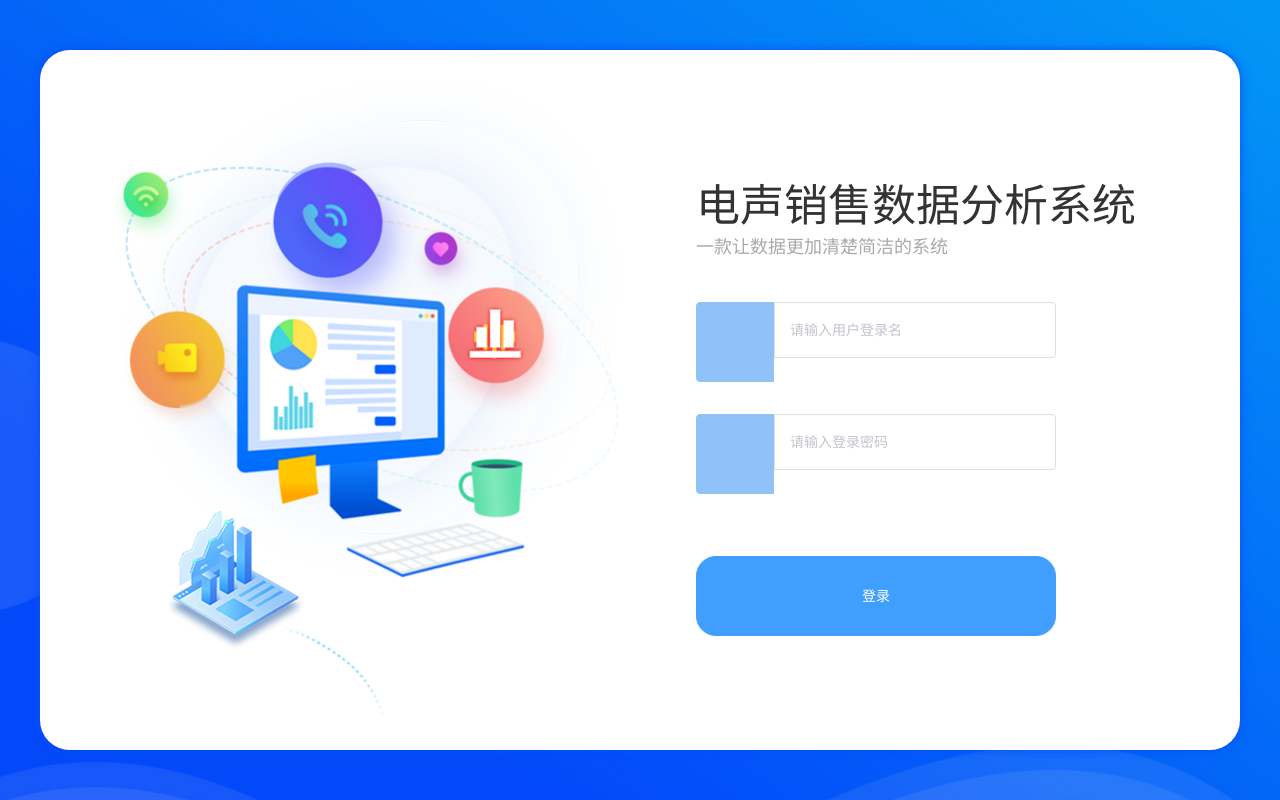
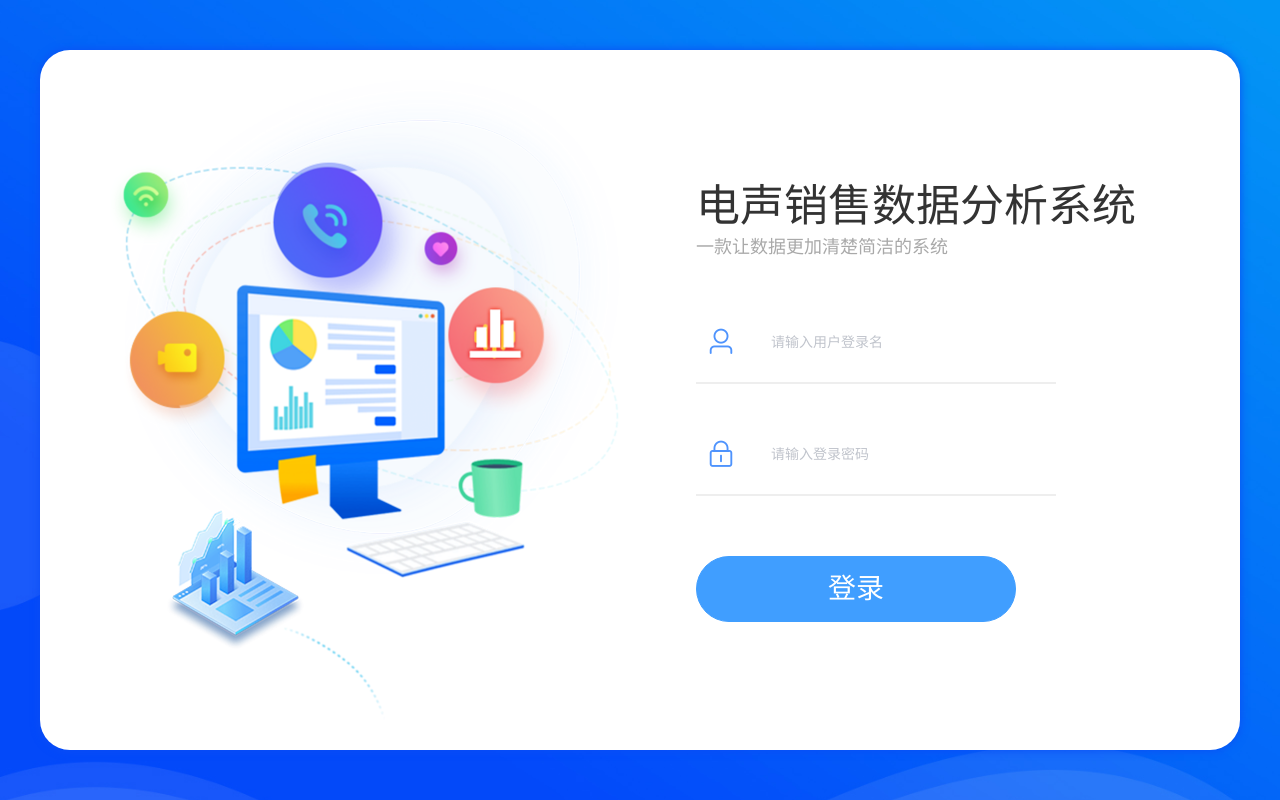
Before and after one commit to xhx881221/HS.Sales-Platform, a Vue app: page /#/ in a window 1280 px wide. Built offline with nearby package versions, Linux system fonts and the light colour scheme; a web font is replaced by a local one.

Commit message:
完成登录页面的编写

```diff
--- a/src/features/login.vue
+++ b/src/features/login.vue
@@ -9,13 +9,13 @@
 
             <el-input :placeholder="$t('Message.Username')" v-model="username" class="login-input username-input">
                 <template slot="prepend">
-                    <i class="fa fa-user fa-2x fa-fw" aria-hidden="true"></i>
+                    <i class="el-icon-user"></i>
                 </template>
             </el-input>
 
             <el-input :placeholder="$t('Message.Password')" v-model="password" show-password class="login-input password-input">
                 <template slot="prepend">
-                    <i class="fa fa-unlock-alt fa-2x fa-fw" aria-hidden="true"></i>
+                    <i class="el-icon-lock"></i>
                 </template>
             </el-input>
 
@@ -65,8 +65,24 @@
     }
 
     #login .el-input__inner {
-        height: 56px;
-        line-height: 56px;
+        height: 80px;
+        line-height: 80px;
+        border: none;
+    }
+
+    #login [class^=el-icon-] {
+        font-size: 30px;
+    }
+
+    #login .el-input-group__prepend {
+        padding: 20px 20px 20px 10px;
+        background-color: #ffffff;
+        color: #4E93FD;
+        border: none;
+    }
+
+    #login .el-button.is-round {
+        border-radius: 33px;
     }
 </style>
 
@@ -121,13 +137,22 @@
 
     .username-input {
         top: 252px;
+        border-bottom: 2px solid #EEEEEE;
     }
 
     .password-input {
         top: 364px;
+        border-bottom: 2px solid #EEEEEE;
+    }
+
+    .username-input:focus-within, .password-input:focus-within {
+        border-bottom: 2px solid #4EA3FF;
     }
 
     .login-button {
         top: 506px;
+        height: 66px;
+        width: 320px;
+        font-size: 28px;
     }
 </style>
--- a/src/main.js
+++ b/src/main.js
@@ -1,6 +1,6 @@
 import Vue from 'vue';
 import Vuex from 'vuex';
-import { Input, Button, Select, Loading } from 'element-ui';
+import { Input, Button, Select, Loading, Icon } from 'element-ui';
 import 'element-ui/lib/theme-chalk/index.css';
 import router from './router.js';
 import i18n from './locales';
@@ -13,6 +13,7 @@ Vue.use(Vuex);
 Vue.use(Input);
 Vue.use(Button);
 Vue.use(Select);
+Vue.use(Icon);
 Vue.use(Loading.directive);
 
 Object.keys(filters).forEach(key => Vue.filter(key, filters[key]));
```
